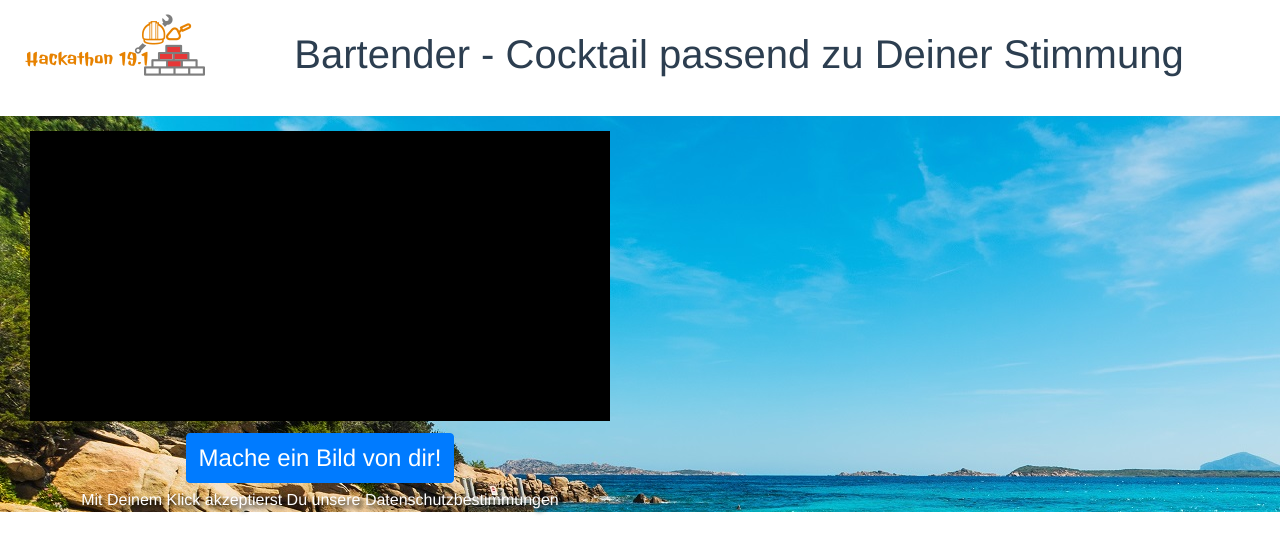
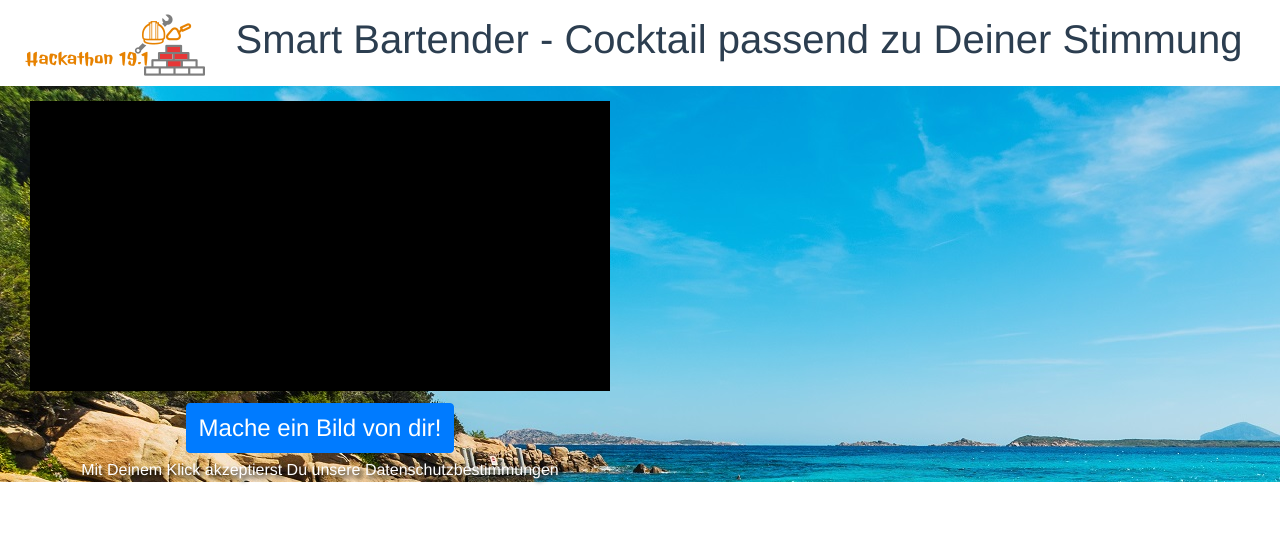
Before and after one commit to mezger/bartender, a Vue app in the folder bartender-vue/: page / in a window 1280 px wide. Shown: the top 552 px of the page. Built offline with nearby package versions, Linux system fonts and the light colour scheme; no server answers.

Commit message:
Titel ändern

```diff
--- a/bartender-vue/public/index.html
+++ b/bartender-vue/public/index.html
@@ -1,5 +1,5 @@
 <!DOCTYPE html>
-<html lang="en">
+<html lang="de">
   <head>
     <meta charset="utf-8">
     <meta http-equiv="X-UA-Compatible" content="IE=edge">
@@ -7,7 +7,7 @@
     <link rel="apple-touch-icon" sizes="180x180" href="<%= BASE_URL %>apple-touch-icon.png">
     <link rel="icon" type="image/png" sizes="32x32" href="<%= BASE_URL %>favicon-32x32.png">
     <link rel="icon" type="image/png" sizes="16x16" href="<%= BASE_URL %>favicon-16x16.png">
-    <title>bartender-vue</title>
+    <title>Smart Bartender</title>
   </head>
   <body>
     <noscript>
--- a/bartender-vue/src/App.vue
+++ b/bartender-vue/src/App.vue
@@ -4,7 +4,7 @@
       <b-row>
         <b-col>
           <img id="logo" src="./assets/Logo_Hackathon.png">
-         <h1>Bartender - Cocktail passend zu Deiner Stimmung</h1>
+         <h1>Smart Bartender - Cocktail passend zu Deiner Stimmung</h1>
         </b-col>
       </b-row>
       <b-row class="content">
@@ -57,9 +57,9 @@ export default {
   margin-top: 10px;
 }
 h1 {
-  padding-bottom: 30px;
-  padding-top: 30px;
-  font-size: 3.5rem;
+  padding-bottom: 15px;
+  padding-top: 15px;
+  font-size: 2.5rem;
 }
 .container-fluid {
   padding-bottom: 10%;
```
Also changed, not shown: 1 other file (tests, documents, lock files or other folders).
